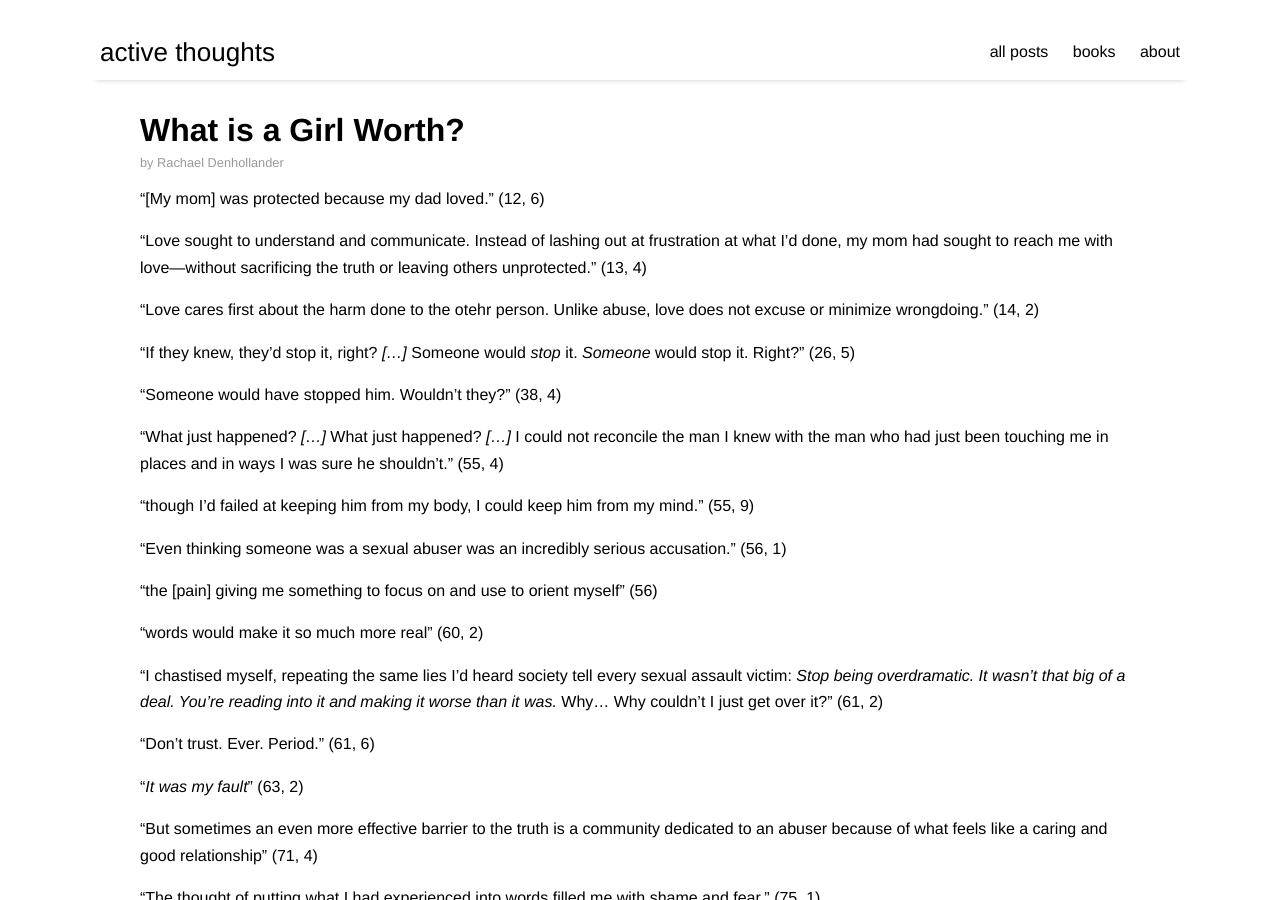
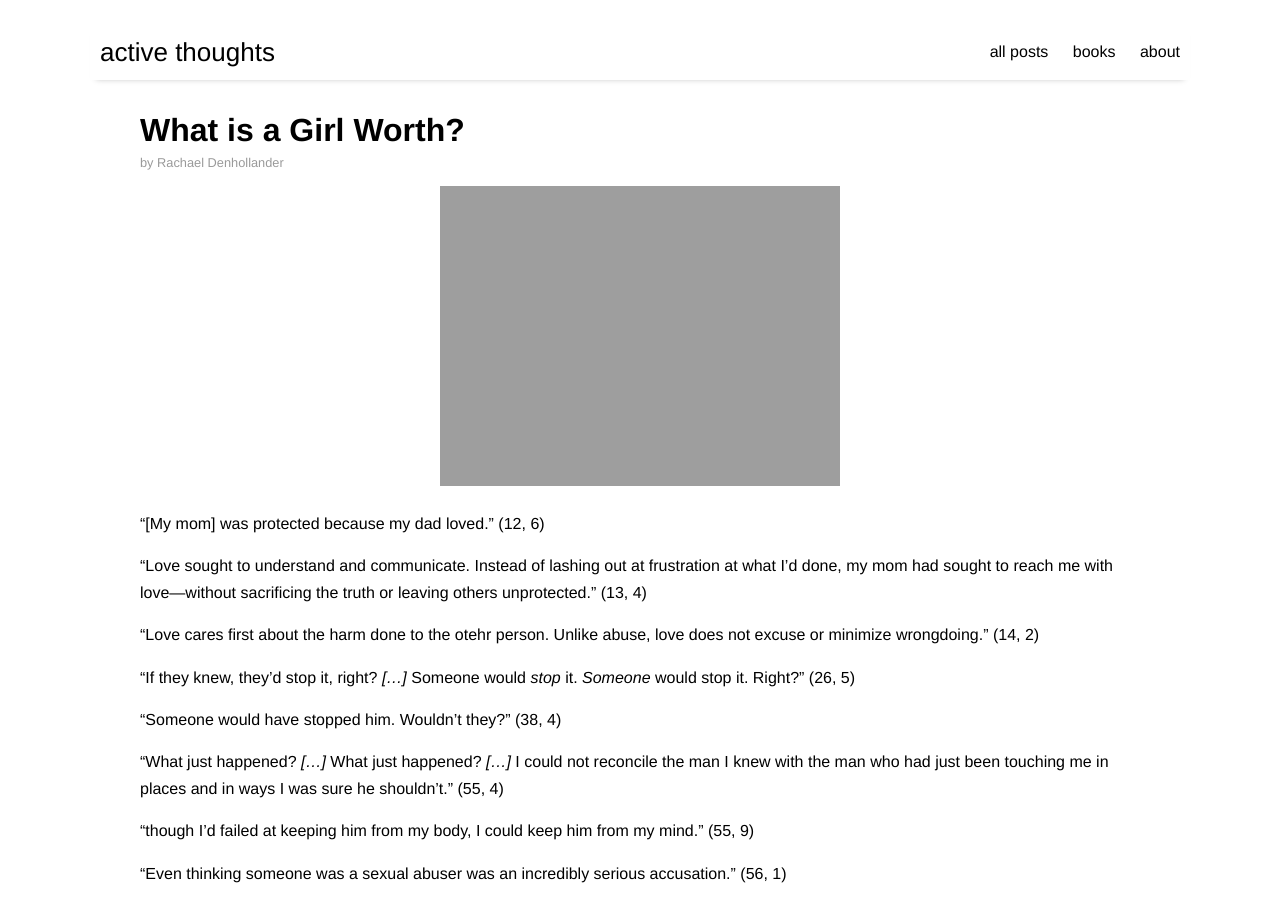
Before and after one commit to thoughtshso/blog, a Jekyll site: the page built from _posts/2023-01-08-what-is-a-girl-worth.md, in a window 1280 px wide and 900 px high. Built offline with Jekyll 4.4.1, drawn with Linux system fonts in a browser that asks for light colours; nearby versions of some CDN libraries.

Commit message:
[site][book] img for what is a girl worth

```diff
--- a/_posts/2023-01-08-what-is-a-girl-worth.md
+++ b/_posts/2023-01-08-what-is-a-girl-worth.md
@@ -5,6 +5,7 @@ author: "Rachael Denhollander"
 hidden: true
 categories: book
 tags: book
+image: girl-worth.jpg
 ---
 
 "[My mom] was protected because my dad loved." (12, 6)
```
Also changed, not shown: 1 other file.
